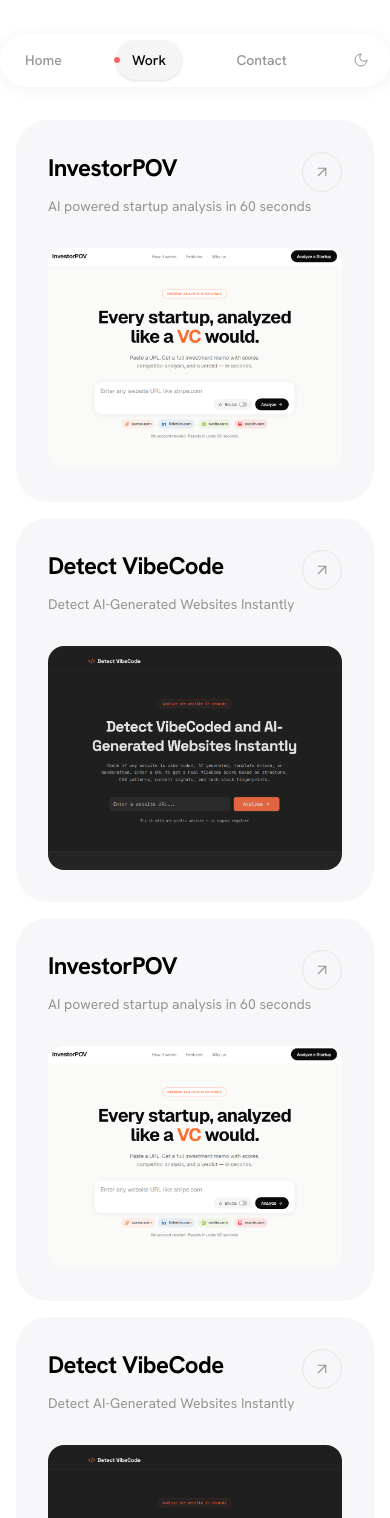
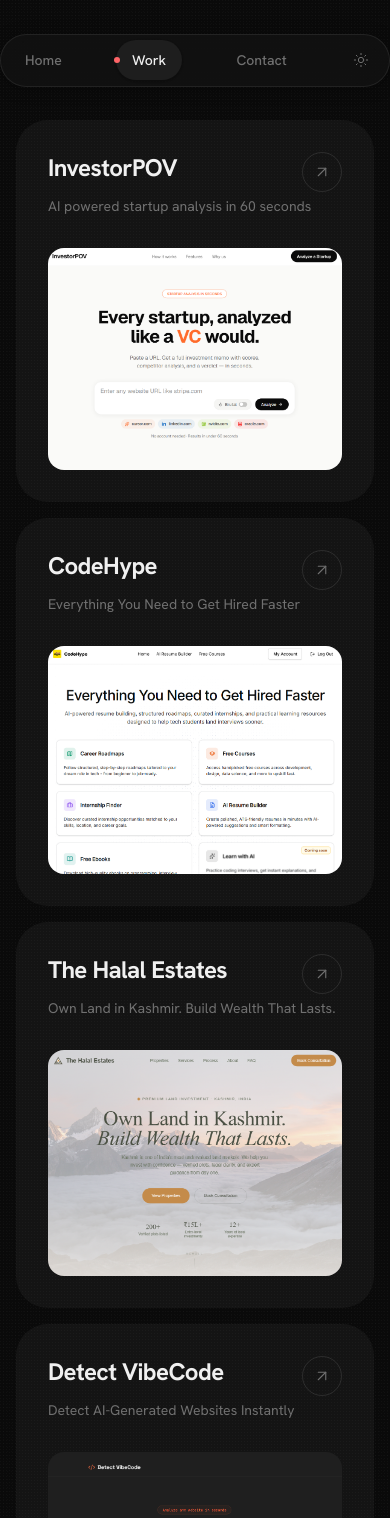
Before and after one commit to harisahmad59/Hypefolio, a Next.js app: page /work in a window 390 px wide. Shown: the top 1518 px of the page. Built offline with nearby package versions, Linux system fonts and the light colour scheme.

Commit message:
Polish interactions, work cards, contact details, grain texture, and default dark mode

```diff
--- a/src/app/globals.css
+++ b/src/app/globals.css
@@ -26,6 +26,10 @@
 body {
   font-family: var(--font-sans);
   background-color: var(--color-bg);
+  background-image:
+    radial-gradient(circle at 20% 20%, rgba(0, 0, 0, 0.02) 0.5px, transparent 0.5px),
+    radial-gradient(circle at 80% 80%, rgba(0, 0, 0, 0.018) 0.5px, transparent 0.5px);
+  background-size: 3px 3px, 4px 4px;
   color: var(--color-body);
   -webkit-font-smoothing: antialiased;
   -moz-osx-font-smoothing: grayscale;
@@ -51,6 +55,13 @@
   --color-nav-bg: rgba(20, 20, 20, 0.6);
   --color-nav-border: rgba(255, 255, 255, 0.08);
   --color-nav-shadow: rgba(0, 0, 0, 0.3);
+}
+
+.dark body {
+  background-image:
+    radial-gradient(circle at 20% 20%, rgba(255, 255, 255, 0.028) 0.5px, transparent 0.5px),
+    radial-gradient(circle at 80% 80%, rgba(255, 255, 255, 0.02) 0.5px, transparent 0.5px);
+  background-size: 3px 3px, 4px 4px;
 }
 
 .dark ::selection {
@@ -82,3 +93,18 @@
 .brands-scroll::-webkit-scrollbar-thumb:hover {
   background-color: var(--color-body);
 }
+
+/* Grain texture on all card surfaces using the shared card color token */
+[class*="bg-[var(--color-card)]"] {
+  background-image:
+    radial-gradient(circle at 25% 25%, rgba(0, 0, 0, 0.018) 0.5px, transparent 0.5px),
+    radial-gradient(circle at 75% 75%, rgba(0, 0, 0, 0.015) 0.5px, transparent 0.5px);
+  background-size: 3px 3px, 4px 4px;
+}
+
+.dark [class*="bg-[var(--color-card)]"] {
+  background-image:
+    radial-gradient(circle at 25% 25%, rgba(255, 255, 255, 0.03) 0.5px, transparent 0.5px),
+    radial-gradient(circle at 75% 75%, rgba(255, 255, 255, 0.02) 0.5px, transparent 0.5px);
+  background-size: 3px 3px, 4px 4px;
+}
--- a/src/app/layout.tsx
+++ b/src/app/layout.tsx
@@ -27,7 +27,7 @@
               (function() {
                 try {
                   var theme = localStorage.getItem('theme');
-                  if (theme === 'dark' || (!theme && window.matchMedia('(prefers-color-scheme: dark)').matches)) {
+                  if (theme !== 'light') {
                     document.documentElement.classList.add('dark');
                   }
                 } catch(e) {}
--- a/src/app/page.tsx
+++ b/src/app/page.tsx
@@ -23,13 +23,11 @@
         <div className="flex flex-col gap-4">
           <ManifestoCard
             className={`transition-all duration-200 ${getBlurClass("manifesto")}`}
-            onMouseEnter={() => setActiveCard("manifesto")}
-            onMouseLeave={() => setActiveCard(null)}
           />
           <GitHubGrid
             className={`transition-all duration-200 ${getBlurClass("github")}`}
-            onMouseEnter={() => setActiveCard("github")}
-            onMouseLeave={() => setActiveCard(null)}
+            onArrowMouseEnter={() => setActiveCard("github")}
+            onArrowMouseLeave={() => setActiveCard(null)}
           />
         </div>
 
--- a/src/app/work/page.tsx
+++ b/src/app/work/page.tsx
@@ -1,8 +1,17 @@
+"use client";
+
+import { useState } from "react";
 import Image from "next/image";
 import Navbar from "@/components/Navbar";
 import WorkCard from "@/components/WorkCard";
 
 export default function Work() {
+  const [activeCard, setActiveCard] = useState<string | null>(null);
+  const getBlurClass = (id: string) =>
+    activeCard && activeCard !== id
+      ? "blur-[2px] opacity-60 scale-[0.995]"
+      : "blur-0 opacity-100 scale-100";
+
   return (
     <>
       <Navbar />
@@ -14,6 +23,9 @@
           title="InvestorPOV"
           description="AI powered startup analysis in 60 seconds"
           href="https://codehype.ai"
+          className={`transition-all duration-200 ${getBlurClass("work-1")}`}
+          onArrowMouseEnter={() => setActiveCard("work-1")}
+          onArrowMouseLeave={() => setActiveCard(null)}
         >
           <Image
             src="/images/investorpov.png"
@@ -24,29 +36,35 @@
           />
         </WorkCard>
 
-        {/* Project 2 — Detect VibeCode */}
+        {/* Project 2 — CodeHype */}
         <WorkCard
-          title="Detect VibeCode"
-          description="Detect AI-Generated Websites Instantly"
+          title="CodeHype"
+          description="Everything You Need to Get Hired Faster"
+          className={`transition-all duration-200 ${getBlurClass("work-2")}`}
+          onArrowMouseEnter={() => setActiveCard("work-2")}
+          onArrowMouseLeave={() => setActiveCard(null)}
         >
           <Image
-            src="/images/detectvibecode.png"
-            alt="Detect VibeCode preview"
+            src="/images/codehype.png"
+            alt="CodeHype.ai preview"
             width={600}
             height={400}
             className="h-full w-full object-cover"
           />
         </WorkCard>
 
-        {/* Project 3 — InvestorPOV (duplicate) */}
+        {/* Project 3 — The Halal Estates */}
         <WorkCard
-          title="InvestorPOV"
-          description="AI powered startup analysis in 60 seconds"
+          title="The Halal Estates"
+          description="Own Land in Kashmir. Build Wealth That Lasts."
           href="https://codehype.ai"
+          className={`transition-all duration-200 ${getBlurClass("work-3")}`}
+          onArrowMouseEnter={() => setActiveCard("work-3")}
+          onArrowMouseLeave={() => setActiveCard(null)}
         >
           <Image
-            src="/images/investorpov.png"
-            alt="InvestorPOV preview"
+            src="/images/thehalalestates.png"
+            alt="The Halal Estates preview"
             width={600}
             height={400}
             className="h-full w-full object-cover"
@@ -57,6 +75,9 @@
         <WorkCard
           title="Detect VibeCode"
           description="Detect AI-Generated Websites Instantly"
+          className={`transition-all duration-200 ${getBlurClass("work-4")}`}
+          onArrowMouseEnter={() => setActiveCard("work-4")}
+          onArrowMouseLeave={() => setActiveCard(null)}
         >
           <Image
             src="/images/detectvibecode.png"
--- a/src/components/ContactRightPanel.tsx
+++ b/src/components/ContactRightPanel.tsx
@@ -8,7 +8,7 @@
   const [copied, setCopied] = useState(false);
 
   const handleCopy = () => {
-    navigator.clipboard.writeText("haris@codehype.ai");
+    navigator.clipboard.writeText("business.codehype@gmail.com");
     setCopied(true);
     setTimeout(() => setCopied(false), 2000);
   };
@@ -30,7 +30,7 @@
             </div>
             <div className="min-w-0 flex-1">
               <p className="text-sm font-medium text-[var(--color-heading)]">Email</p>
-              <p className="text-xs text-[var(--color-body)]">haris@codehype.ai</p>
+              <p className="text-xs text-[var(--color-body)]">business.codehype@gmail.com</p>
             </div>
             <div className="text-[var(--color-body)]">
               {copied ? <Check size={16} className="text-green-500" /> : <Copy size={16} />}
@@ -48,7 +48,7 @@
             </div>
             <div>
               <p className="text-sm font-medium text-[var(--color-heading)]">Instagram</p>
-              <p className="text-xs text-[var(--color-body)]">@codehype</p>
+              <p className="text-xs text-[var(--color-body)]">@codehype_</p>
             </div>
           </a>
 
--- a/src/components/GitHubGrid.tsx
+++ b/src/components/GitHubGrid.tsx
@@ -4,12 +4,16 @@
   className?: string;
   onMouseEnter?: () => void;
   onMouseLeave?: () => void;
+  onArrowMouseEnter?: () => void;
+  onArrowMouseLeave?: () => void;
 }
 
 export default function GitHubGrid({
   className = "",
   onMouseEnter,
   onMouseLeave,
+  onArrowMouseEnter,
+  onArrowMouseLeave,
 }: GitHubGridProps) {
   return (
     <div
@@ -31,6 +35,8 @@
           href="https://github.com/harisahmad59"
           target="_blank"
           rel="noopener noreferrer"
+          onMouseEnter={onArrowMouseEnter}
+          onMouseLeave={onArrowMouseLeave}
           className="flex h-9 w-9 items-center justify-center rounded-full border border-[var(--color-border)] text-[var(--color-body)] transition-colors hover:border-[var(--color-border-muted)] hover:text-[var(--color-heading)]"
         >
           <ArrowUpRight size={16} strokeWidth={1.5} />
--- a/src/components/RightPanel.tsx
+++ b/src/components/RightPanel.tsx
@@ -78,12 +78,14 @@
       <div className="grid grid-cols-1 gap-4 sm:grid-cols-2">
         {/* Card 1 — CodeHype */}
         <div
-          onMouseEnter={() => setActiveCard("codehype")}
-          onMouseLeave={() => setActiveCard(null)}
           className={`group/codehype relative flex flex-col justify-between rounded-[32px] bg-[var(--color-card)] p-6 transition-all duration-200 ${getBlurClass("codehype")}`}
         >
           {/* Arrow circle — top right corner */}
-          <div className="absolute top-5 right-5">
+          <div
+            className="absolute top-5 right-5"
+            onMouseEnter={() => setActiveCard("codehype")}
+            onMouseLeave={() => setActiveCard(null)}
+          >
             <div className="flex h-9 w-9 items-center justify-center rounded-full border border-[var(--color-border)] text-[var(--color-body)] transition-colors group-hover/codehype:border-[var(--color-border-muted)] group-hover/codehype:text-[var(--color-heading)] cursor-pointer">
               <ArrowUpRight size={16} strokeWidth={1.5} />
             </div>
@@ -145,8 +147,6 @@
 
         {/* Card 2 — HypeQuad */}
         <div
-          onMouseEnter={() => setActiveCard("hypequad")}
-          onMouseLeave={() => setActiveCard(null)}
           className={`relative flex flex-col justify-between rounded-[32px] bg-[var(--color-card)] p-6 transition-all duration-200 ${getBlurClass("hypequad")}`}
         >
           {/* Arrow circle — top right corner, links to hypequad.com */}
@@ -154,6 +154,8 @@
             href="https://hypequad.com"
             target="_blank"
             rel="noopener noreferrer"
+            onMouseEnter={() => setActiveCard("hypequad")}
+            onMouseLeave={() => setActiveCard(null)}
             className="absolute top-5 right-5 flex h-9 w-9 items-center justify-center rounded-full border border-[var(--color-border)] text-[var(--color-body)] transition-colors hover:border-[var(--color-border-muted)] hover:text-[var(--color-heading)]"
           >
             <ArrowUpRight size={16} strokeWidth={1.5} />
@@ -234,8 +236,6 @@
       {/* Card 3 — Achievements + Time (two cards side by side, same height as GitHub) */}
       <div className="grid h-[320px] shrink-0 grid-cols-2 gap-4">
         <div
-          onMouseEnter={() => setActiveCard("achievements")}
-          onMouseLeave={() => setActiveCard(null)}
           className={`flex flex-col justify-center rounded-[32px] bg-[var(--color-card)] p-6 transition-all duration-200 ${getBlurClass("achievements")}`}
         >
           <span className="mb-4 inline-block text-[11px] font-semibold uppercase tracking-widest text-[var(--color-body)]">
@@ -263,8 +263,6 @@
           </div>
         </div>
         <div
-          onMouseEnter={() => setActiveCard("time")}
-          onMouseLeave={() => setActiveCard(null)}
           className={`flex flex-col justify-center rounded-[32px] bg-[var(--color-card)] p-6 transition-all duration-200 ${getBlurClass("time")}`}
         >
           <p className="text-xs font-semibold uppercase tracking-widest text-[var(--color-body)]">
--- a/src/components/ThemeProvider.tsx
+++ b/src/components/ThemeProvider.tsx
@@ -8,7 +8,7 @@
   theme: Theme;
   toggleTheme: () => void;
 }>({
-  theme: "light",
+  theme: "dark",
   toggleTheme: () => {},
 });
 
@@ -17,16 +17,12 @@
 }
 
 export function ThemeProvider({ children }: { children: React.ReactNode }) {
-  const [theme, setTheme] = useState<Theme>("light");
+  const [theme, setTheme] = useState<Theme>("dark");
   const [mounted, setMounted] = useState(false);
 
   useEffect(() => {
     const stored = localStorage.getItem("theme") as Theme | null;
-    const preferred =
-      stored ||
-      (window.matchMedia("(prefers-color-scheme: dark)").matches
-        ? "dark"
-        : "light");
+    const preferred = stored || "dark";
     setTheme(preferred);
     setMounted(true);
   }, []);
--- a/src/components/WorkCard.tsx
+++ b/src/components/WorkCard.tsx
@@ -5,6 +5,9 @@
   description: string;
   href?: string;
   children: React.ReactNode;
+  className?: string;
+  onArrowMouseEnter?: () => void;
+  onArrowMouseLeave?: () => void;
 }
 
 export default function WorkCard({
@@ -12,9 +15,12 @@
   description,
   href,
   children,
+  className = "",
+  onArrowMouseEnter,
+  onArrowMouseLeave,
 }: WorkCardProps) {
   const sharedClassName =
-    "group flex h-full flex-col rounded-[32px] bg-[var(--color-card)] p-8 sm:p-10";
+    `group flex h-full flex-col rounded-[32px] bg-[var(--color-card)] p-8 sm:p-10 ${className}`;
 
   const content = (
     <>
@@ -23,7 +29,11 @@
         <h2 className="text-2xl font-bold tracking-tight text-[var(--color-heading)] sm:text-3xl">
           {title}
         </h2>
-        <div className="flex h-10 w-10 shrink-0 items-center justify-center rounded-full border border-[var(--color-border)] text-[var(--color-body)] transition-colors group-hover:border-[var(--color-border-muted)] group-hover:text-[var(--color-heading)]">
+        <div
+          onMouseEnter={onArrowMouseEnter}
+          onMouseLeave={onArrowMouseLeave}
+          className="flex h-10 w-10 shrink-0 items-center justify-center rounded-full border border-[var(--color-border)] text-[var(--color-body)] transition-colors group-hover:border-[var(--color-border-muted)] group-hover:text-[var(--color-heading)]"
+        >
           <ArrowUpRight size={18} strokeWidth={1.5} />
         </div>
       </div>
```
Also changed, not shown: public/images/codehype.png (added), public/images/thehalalestates.png (added).
